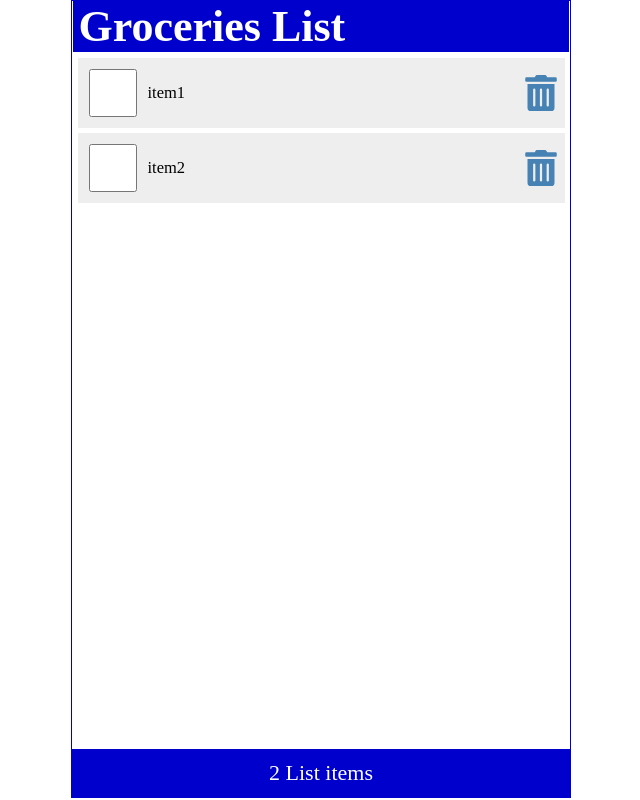
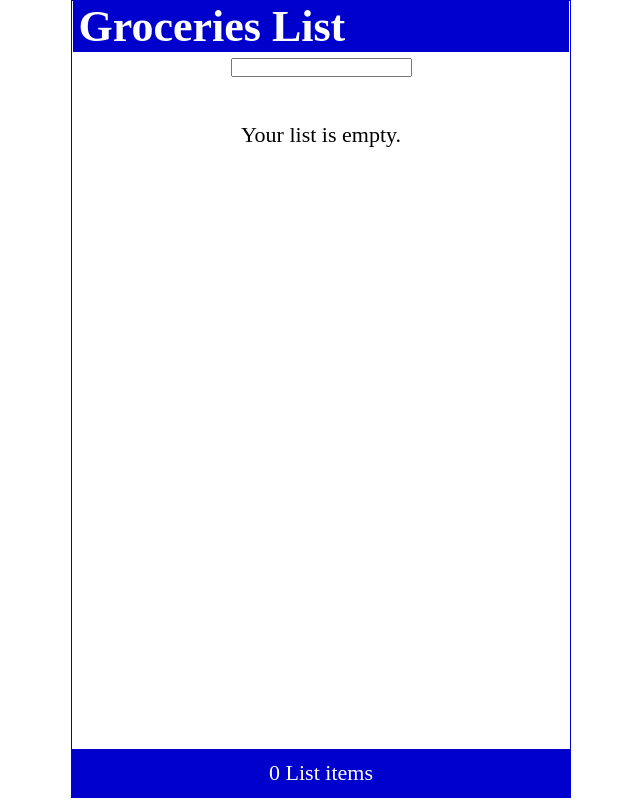
Before and after one commit to kpaccess/grocery-list-react, a React (Vite) app: page / in a window 1280 px wide. Shown: the whole page, without its empty margins (319-959 px from the left). Built offline with nearby package versions, Linux system fonts and the light colour scheme.

Commit message:
more prop drilling with child components

```diff
--- a/src/App.jsx
+++ b/src/App.jsx
@@ -2,20 +2,14 @@ import { useState } from 'react';
 import Header from './Header';
 import Content from './Content';
 import Footer from './Footer';
+import Input from './Input';
 
 function App() {
-  const [items, setItems] = useState([
-    {
-      id: 1,
-      checked: false,
-      item: 'item1',
-    },
-    {
-      id: 2,
-      checked: false,
-      item: 'item2',
-    },
-  ]);
+  const [items, setItems] = useState(
+    JSON.parse(
+      localStorage.getItem('shoppinglist')
+    ) || []
+  );
 
   const handleCheck = (id) => {
     const listItems = items.map((item) =>
@@ -40,6 +34,7 @@ function App() {
   return (
     <div className="App">
       <Header title="Groceries List" />
+      <Input />
       <Content
         items={items}
         setItems={setItems}
--- /dev/null
+++ b/src/Input.jsx
@@ -0,0 +1,11 @@
+import React from 'react';
+
+const Input = () => {
+  return (
+    <div>
+      <input type="text" />
+    </div>
+  );
+};
+
+export default Input;
--- a/src/ItemList.jsx
+++ b/src/ItemList.jsx
@@ -1,5 +1,6 @@
 import React from 'react';
-import { FaTrashAlt } from 'react-icons/fa';
+
+import LineItem from './LineItem';
 
 const ItemList = ({
   items,
@@ -10,37 +11,11 @@ const ItemList = ({
     <>
       <ul>
         {items.map((item) => (
-          <li className="item" key={item.id}>
-            <input
-              type="checkbox"
-              checked={item.checked}
-              onChange={(id) =>
-                handleCheck(item.id)
-              }
-            />
-            <label
-              style={
-                item.checked
-                  ? {
-                      textDecoration:
-                        'line-through',
-                    }
-                  : null
-              }
-              onDoubleClick={() =>
-                handleCheck(item.id)
-              }
-            >
-              {item.item}
-            </label>
-            <FaTrashAlt
-              role="button"
-              tabIndex="0"
-              onClick={() =>
-                handleDelete(item.id)
-              }
-            />
-          </li>
+          <LineItem
+            item={item}
+            handleCheck={handleCheck}
+            handleDelete={handleDelete}
+          />
         ))}
       </ul>
     </>
--- /dev/null
+++ b/src/LineItem.jsx
@@ -0,0 +1,39 @@
+import { FaTrashAlt } from 'react-icons/fa';
+const LineItem = ({
+  item,
+  handleCheck,
+  handleDelete,
+}) => {
+  return (
+    <>
+      <li className="item" key={item.id}>
+        <input
+          type="checkbox"
+          checked={item.checked}
+          onChange={(id) => handleCheck(item.id)}
+        />
+        <label
+          style={
+            item.checked
+              ? {
+                  textDecoration: 'line-through',
+                }
+              : null
+          }
+          onDoubleClick={() =>
+            handleCheck(item.id)
+          }
+        >
+          {item.item}
+        </label>
+        <FaTrashAlt
+          role="button"
+          tabIndex="0"
+          onClick={() => handleDelete(item.id)}
+        />
+      </li>
+    </>
+  );
+};
+
+export default LineItem;
```
